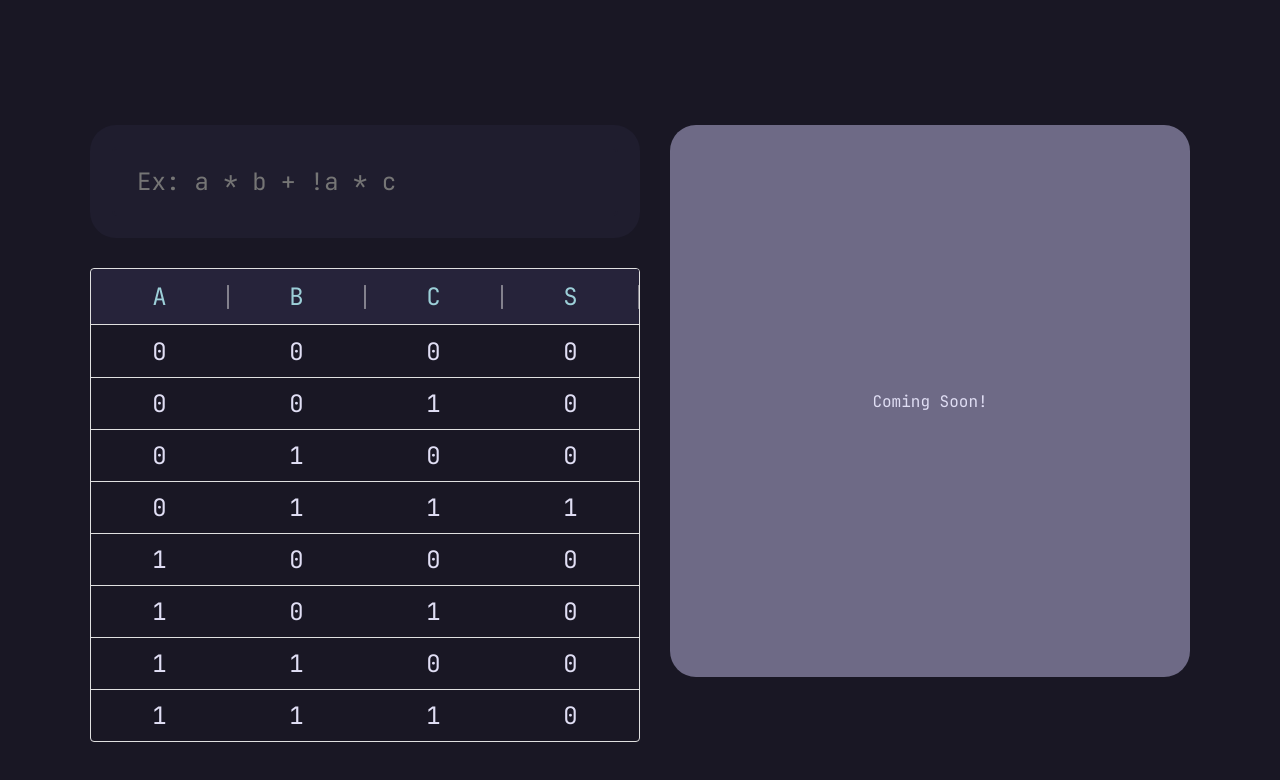
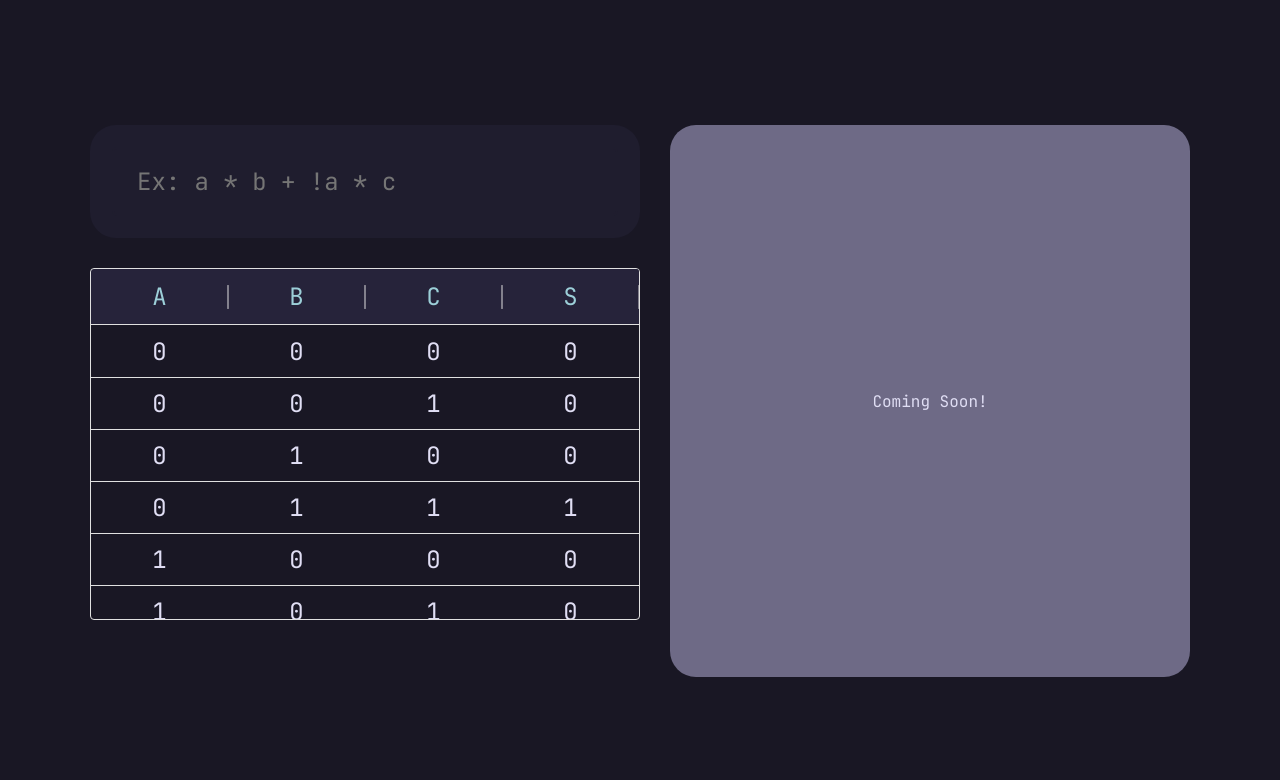
Before and after one commit to gckneip/Magi, a React (Create React App) app in the folder teste_cursorium2/: page / in a window 1280 px wide. Shown: the top 780 px of the page. Built offline with nearby package versions, Linux system fonts and the light colour scheme.

Commit message:
Resolvendo conflito de merge com a main

```diff
--- a/teste_cursorium2/src/board/components/InputTable/styles/InputTable.css
+++ b/teste_cursorium2/src/board/components/InputTable/styles/InputTable.css
@@ -15,6 +15,11 @@
 
 .InputTable .MuiDataGrid-cell:hover, .GridColumnHeader:hover {
     color: var(--rp-text);
+}
+
+
+.InputTable {
+    max-height: 44vh;
 }
 
 .GridColumnHeader{
```
